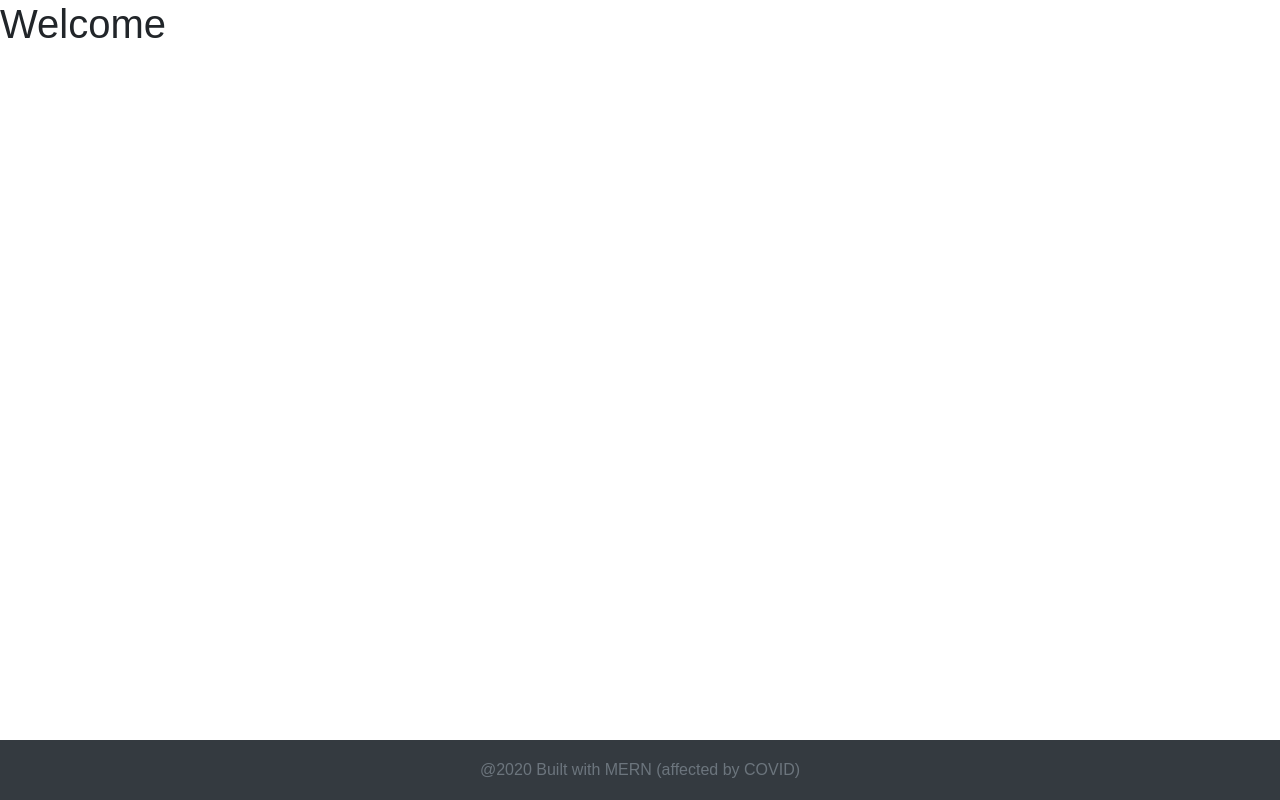
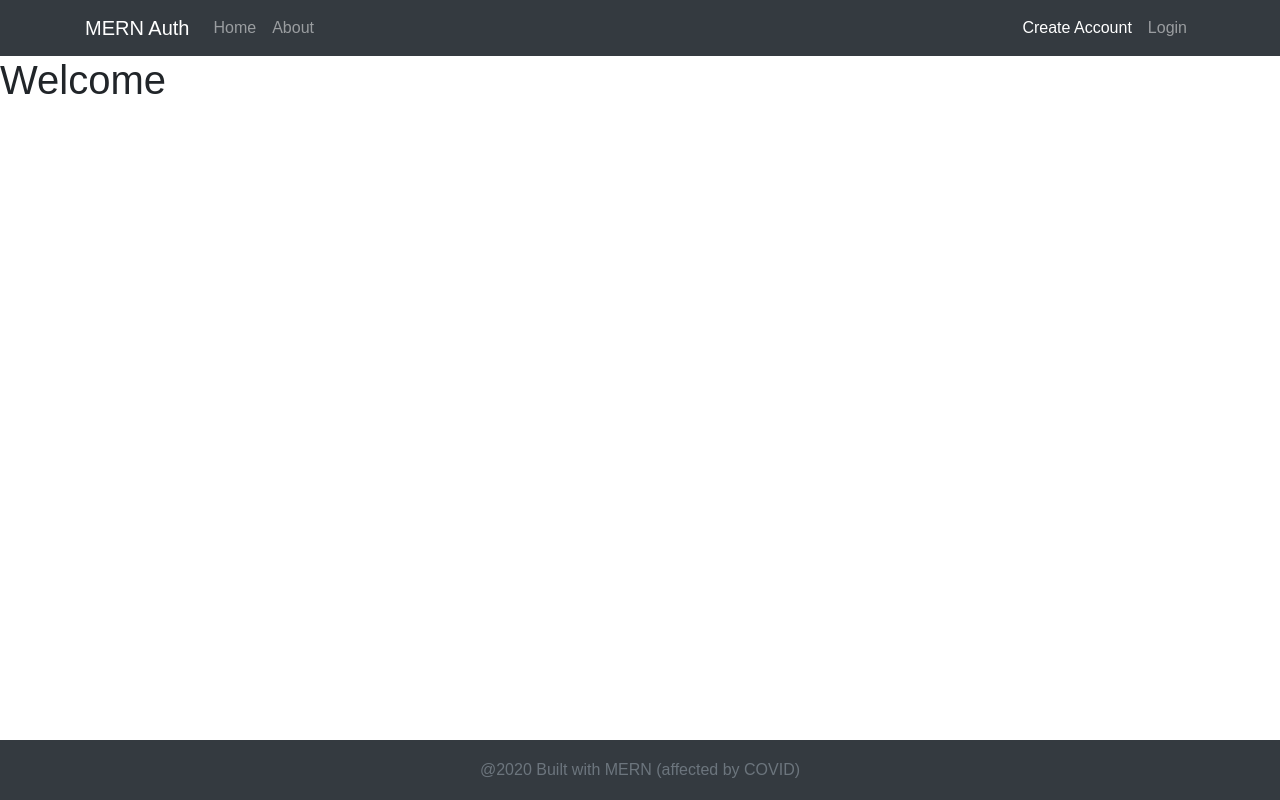
Before and after one commit to Michaudsr/mern_authenication, a React (Create React App) app in the folder frontend/: page /signup in a window 1280 px wide. Built offline with nearby package versions, Linux system fonts and the light colour scheme.

Commit message:
[components] add navbar

```diff
--- a/frontend/src/App.js
+++ b/frontend/src/App.js
@@ -1,5 +1,6 @@
 import React from 'react';
 import './App.css';
+import Navbar from './components/Navbar'
 import About from './components/About'
 import Footer from './components/Footer'
 import Welcome from './components/Welcome'
@@ -8,6 +9,7 @@
 function App() {
   return (
     <div className="App">
+      <Navbar />
       <Welcome />
       <Footer />
     </div>
--- /dev/null
+++ b/frontend/src/components/Navbar.js
@@ -0,0 +1,47 @@
+import React from 'react';
+import { NavLink, Link } from 'react-router-dom';
+
+const Navbar = (props) => {
+    return (
+        <nav className="navbar navbar-expand-lg navbar-dark bg-dark">
+            <div className="container">
+                <Link className="navbar-brand">MERN Auth</Link>
+                <button className="navbar-toggler" type="button" data-toggle="collapse" data-target="#navbarsExample07" aria-controls="#navbarsExample07" aria-expanded="false" aria-label="Toggle navigation">
+                    <span className="navbar-toggler-icon"></span>
+                </button>
+
+                <div className="collapse navbar-collapse" id="navbarsExample07">
+                    <ul className="navbar-nav mr-auto">
+                        <li className="nav-item">
+                            <NavLink className="nav-link" exact to="/">Home</NavLink>
+                        </li>
+                        <li className="nav-item">
+                            <NavLink className="nav-link"  to="/about">About</NavLink>
+                        </li>
+                    </ul>
+                    {
+                        props.isAuth
+                        ? <ul className="navbar-nav ml-auto">
+                            <li className="nav-item">
+                                <NavLink className="nav-link"  to="/profile">Profile</NavLink>
+                            </li>
+                            <li className="nav-item">
+                                <span onClick={props.handleLogout} className="nav-link logout-link">Logout</span>
+                            </li>
+                        </ul>
+                        : <ul className="navbar-nav ml-auto">
+                            <li className="nav-item">
+                                <NavLink className="nav-link"  to="/signup">Create Account</NavLink>
+                            </li>
+                            <li className="nav-item">
+                                <NavLink className="nav-link"  to="/login">Login</NavLink>
+                            </li>
+                          </ul>
+                    }
+                </div>
+            </div>
+        </nav>
+    );
+}
+
+export default Navbar;
```
